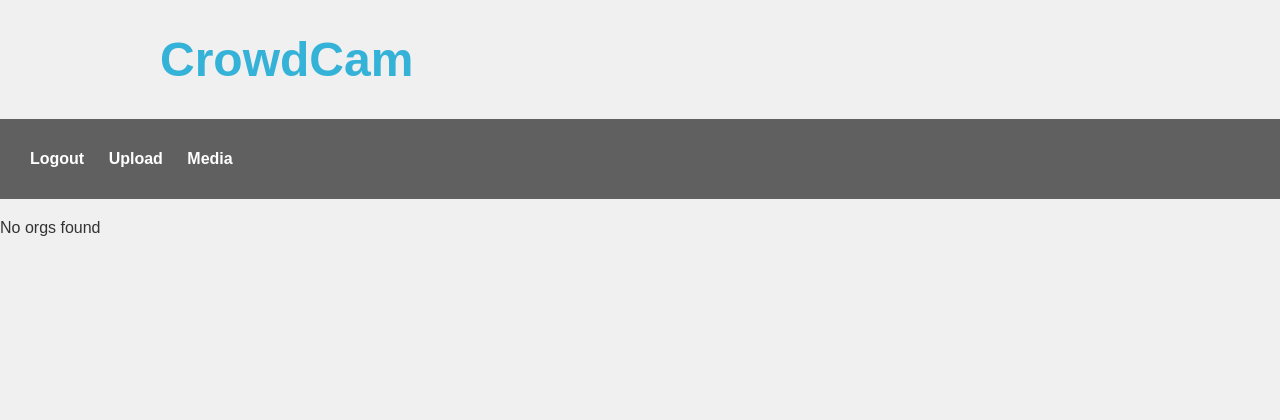
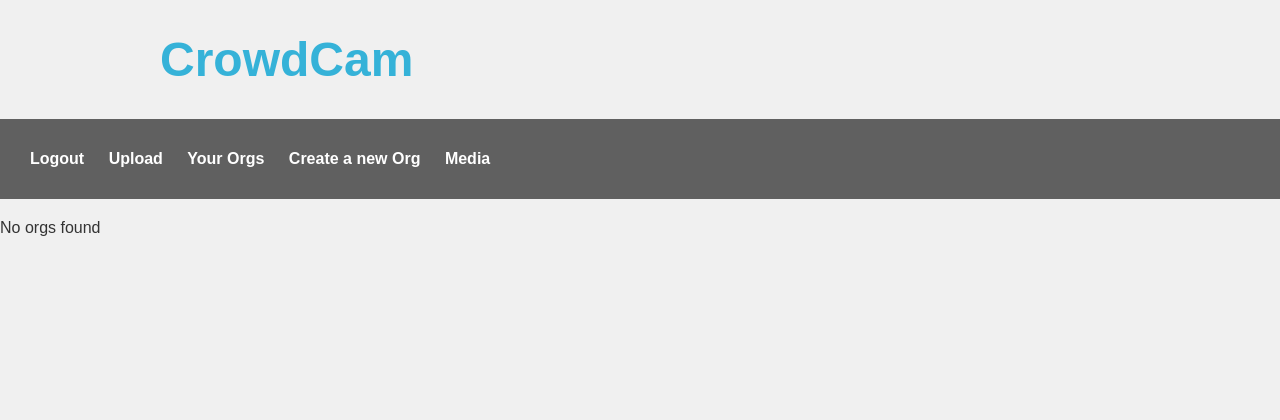
Before and after one commit to crowdcam/crowdcam, a Django app: page /organization/ in a window 1280 px wide. Shown: the top 420 px of the page. Run offline with Django 5.2, Linux system fonts and the light colour scheme; the visitor is signed in with stand-in values (Sample User, id 1); data that the repository does not hold is empty.

Commit message:
Added org tabs to main page and created methods for perms

```diff
--- a/crowd_app/templates/crowd_app/main_page_template.html
+++ b/crowd_app/templates/crowd_app/main_page_template.html
@@ -28,6 +28,8 @@
 
             <li><a href="{% url 'users:logout' %}">Logout</a></li>
             <li><a href="{% url 'crowd_app:upload' %}">Upload</a></li>
+            <li><a href="{% url 'organization:user_orgs' %}">Your Orgs</a></li>
+            <li><a href="{% url 'organization:create_org' %}">Create a new Org</a></li>
 
             {% endif %}
 
--- a/organization/views.py
+++ b/organization/views.py
@@ -20,26 +20,26 @@ def create_org(request):
             org.save()
 
             # create groups for the org
-            admin_group = Group.objects.create(name=org.name + "_admin")
-            mod_group = Group.objects.create(name=org.name + "_mod")
-            user_group = Group.objects.create(name=org.name + "_user")
+            admin_group = Group.objects.create(name=org.get_admin_perm)
+            mod_group = Group.objects.create(name=org.get_mod_perm)
+            user_group = Group.objects.create(name=org.get_user_perm)
 
             # grab the content type for the permissions
             content_type = ContentType.objects.get_for_model(Organization)
 
             # create permissions for each group
             user_perms = Permission.objects.create(
-                codename=org.name+"_user",
+                codename=org.get_user_perm,
                 name="Member of the organization",
                 content_type=content_type
             )
             mod_perms = Permission.objects.create(
-                codename=org.name+"_mod",
+                codename=org.get_mod_perm,
                 name="Moderator of the organization",
                 content_type=content_type
             )
             admin_perms = Permission.objects.create(
-                codename=org.name+"_admin",
+                codename=org.get_admin_perm,
                 name="Admin of the organization",
                 content_type=content_type
             )
@@ -59,7 +59,7 @@ def create_org(request):
 @login_required
 def org_view(request, org_id):
     org = get_object_or_404(Organization, id=org_id)
-    if(not(request.user.has_perm(org.name + "_user"))):
+    if(not(request.user.has_perm(org.get_user_perm))):
         raise PermissionDenied()
     context = {"org": org}
     return render(request, "organization/org_view.html", context)
@@ -73,7 +73,7 @@ def user_orgs(request):
     user_orgs = []
 
     for org in organizations:
-        if(request.user.has_perm(org.name + "_user")):
+        if(request.user.has_perm(org.get_user_perm)):
             user_orgs.append(org)
     context = {"orgs": user_orgs}
     return render(request, "organization/index.html", context)
```
Also changed, not shown: organization/models.py (+9 -0 lines).
